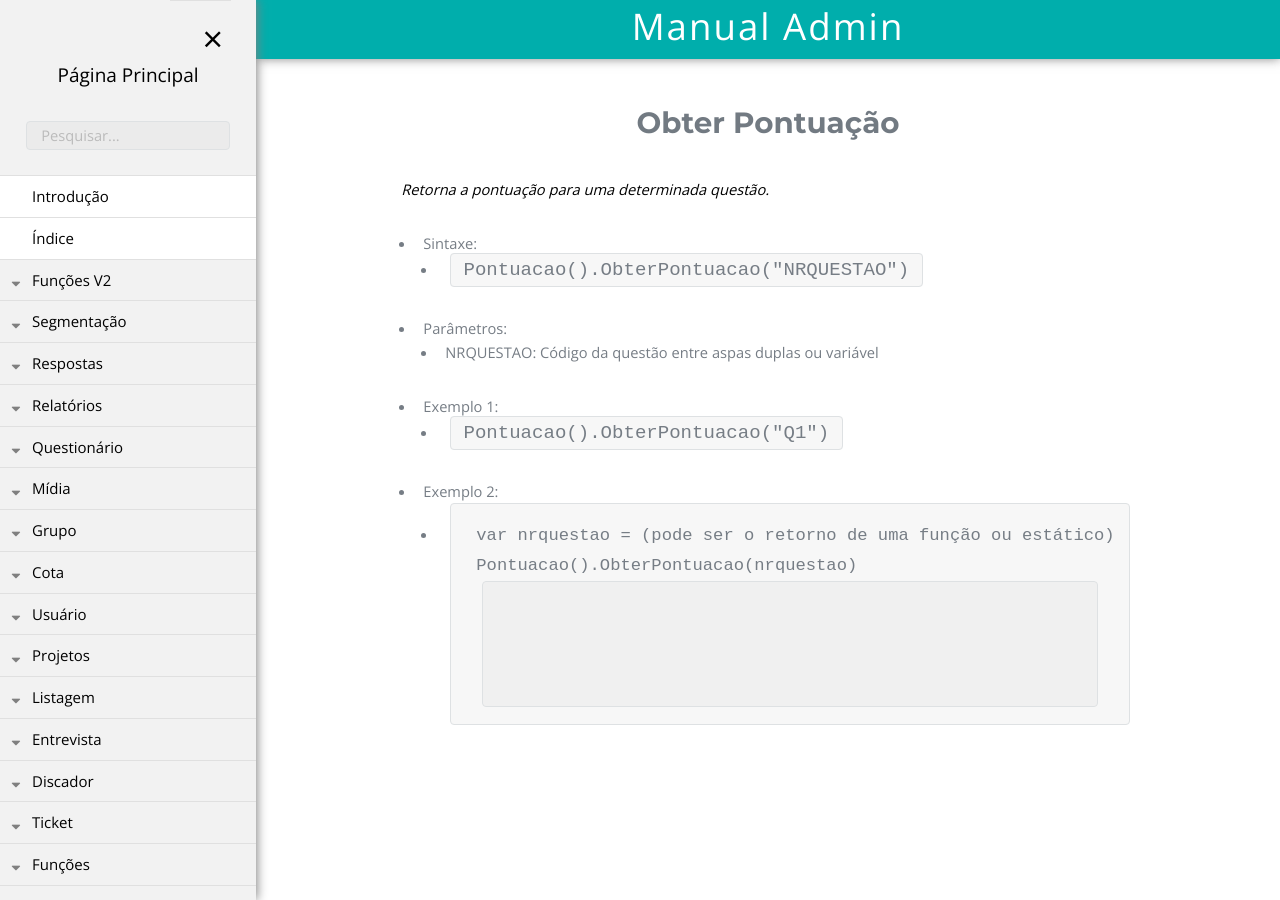
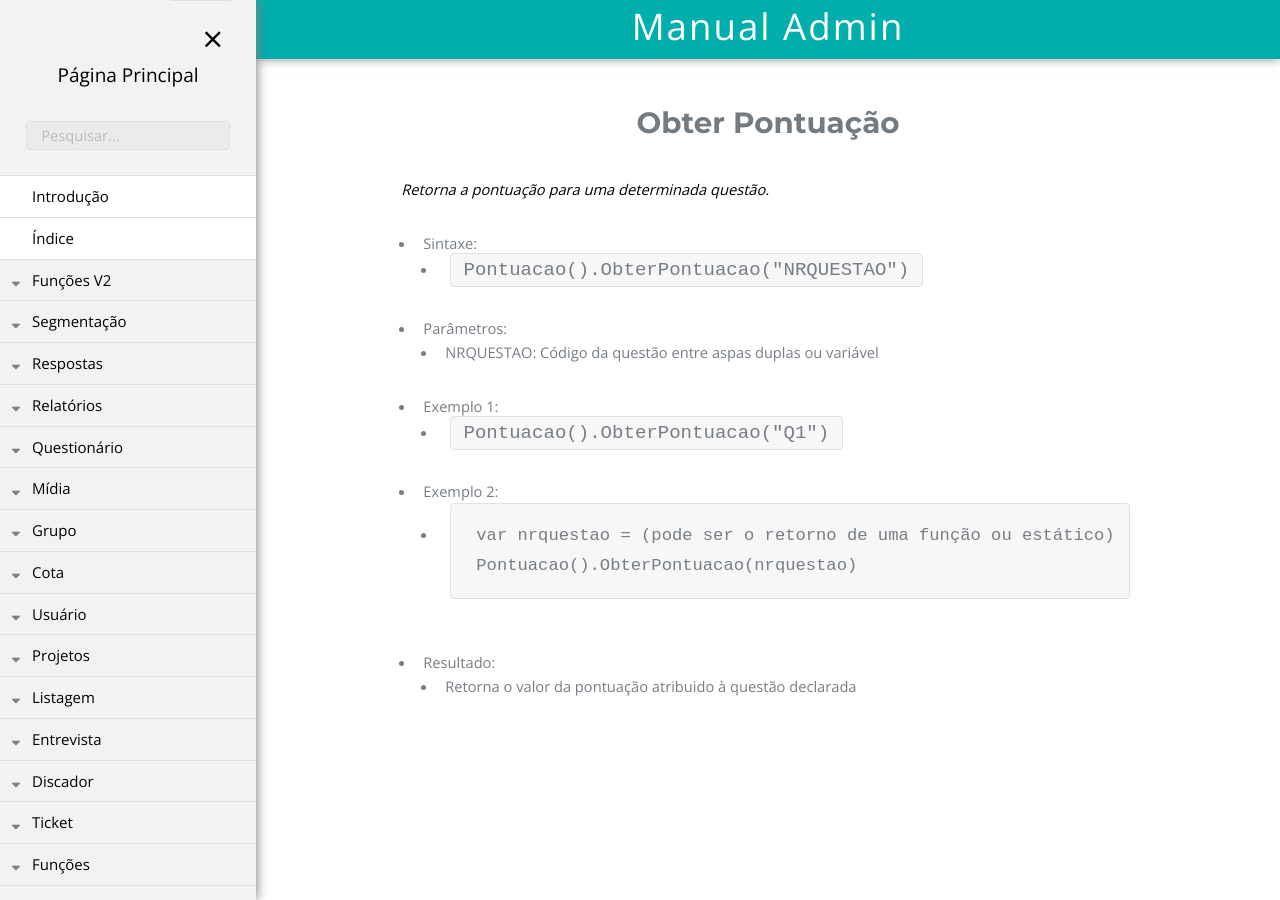
Before and after one commit to rogerio-figueiredo-hsr/hsrtechonline.github.io, a Jekyll site: the page built from _posts/2019-04-05-obter-pontuacao.md, in a window 1280 px wide. Built offline with Jekyll 4.4.1, drawn with Linux system fonts in a browser that asks for light colours.

Commit message:
Update 2019-04-05-obter-pontuacao.md

```diff
--- a/_posts/2019-04-05-obter-pontuacao.md
+++ b/_posts/2019-04-05-obter-pontuacao.md
@@ -2,7 +2,7 @@
 layout: post
 title:  "Obter Pontuação"
 projeto: "fastQuestAdmin"
-permalink: /fastQuestAdmin/funcoesv2//obterPontuacao
+permalink: /fastQuestAdmin/funcoesv2/obterPontuacao
 pasta: "funcoes"
 ---
 
@@ -18,5 +18,7 @@ pasta: "funcoes"
 - Exemplo 2:
   - <pre>
     <code>var nrquestao = (pode ser o retorno de uma função ou estático)
-    Pontuacao().ObterPontuacao(nrquestao)<code>
-    <pre>
+    Pontuacao().ObterPontuacao(nrquestao)</code>
+    </pre>
+- Resultado:
+  - Retorna o valor da pontuação atribuido à questão declarada
```
